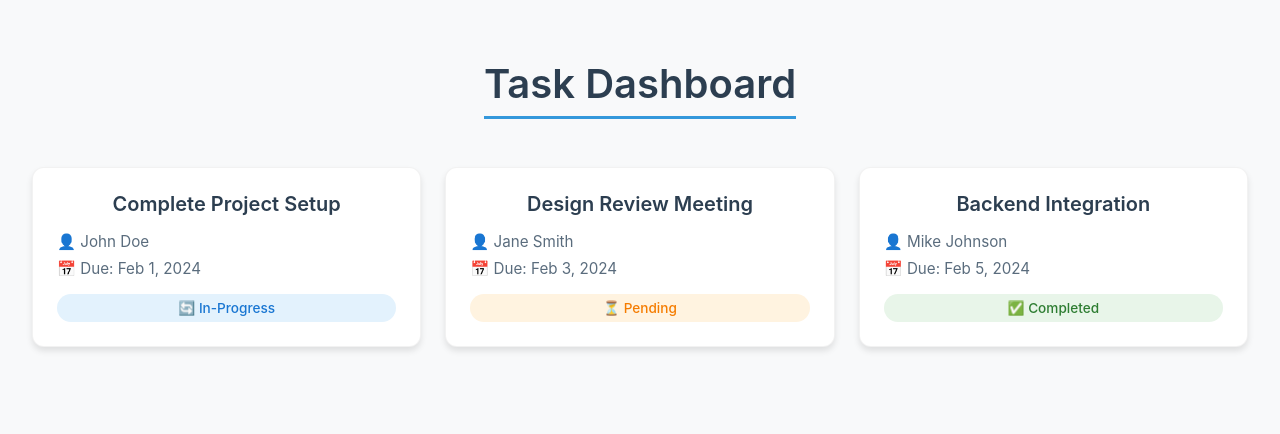
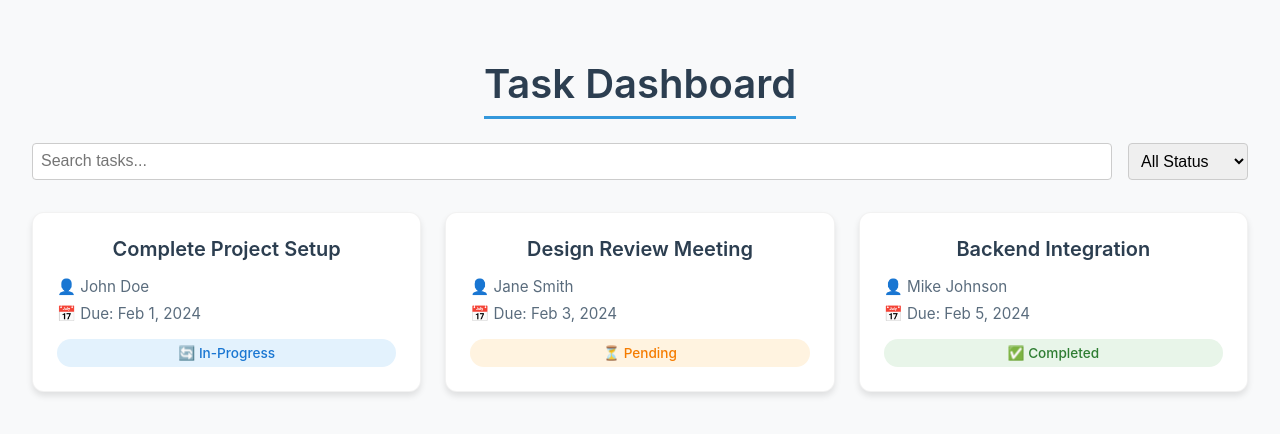
Before and after one commit to birendrabpl/React-Course, a React (Create React App) app: page / in a window 1280 px wide. Shown: the top 434 px of the page. Built offline with nearby package versions, Linux system fonts and the light colour scheme.

Commit message:
refactored code

```diff
--- a/src/components/Dashboard.css
+++ b/src/components/Dashboard.css
@@ -87,6 +87,37 @@
   color: #2e7d32;
 }
 
+.dashboard-controls {
+  display: flex;
+  gap: 1rem;
+  margin-bottom: 2rem;
+}
+
+.search-input,
+.status-filter {
+  padding: 0.5rem;
+  border: 1px solid #ccc;
+  border-radius: 4px;
+  font-size: 1rem;
+}
+
+.search-input {
+  flex: 1;
+  min-width: 200px;
+}
+
+.loading {
+  text-align: center;
+  padding: 2rem;
+  color: #666;
+}
+
+.no-results {
+  text-align: center;
+  color: #666;
+  padding: 2rem;
+}
+
 @media (max-width: 768px) {
   .dashboard {
     padding: 16px;
--- a/src/components/Dashboard.js
+++ b/src/components/Dashboard.js
@@ -1,52 +1,62 @@
-import React from 'react';
+import React, { useState, useMemo } from 'react';
+import { TaskCard } from './TaskCard/TaskCard';
+import { tasks } from '../data/tasks';
 import './Dashboard.css';
 
 export const Dashboard = () => {
-  const tasks = [
-    {
-      id: 1,
-      title: 'Complete Project Setup',
-      assignee: 'John Doe',
-      dueDate: '2024-02-01',
-      status: 'in-progress'
-    },
-    {
-      id: 2,
-      title: 'Design Review Meeting',
-      assignee: 'Jane Smith',
-      dueDate: '2024-02-03',
-      status: 'pending'
-    },
-    {
-      id: 3,
-      title: 'Backend Integration',
-      assignee: 'Mike Johnson',
-      dueDate: '2024-02-05',
-      status: 'completed'
-    }
-  ];
+  const [searchQuery, setSearchQuery] = useState('');
+  const [statusFilter, setStatusFilter] = useState('all');
+  const [isLoading, setIsLoading] = useState(false);
+
+  const filteredTasks = useMemo(() => {
+    return tasks
+      .filter(task =>
+        task.title.toLowerCase().includes(searchQuery.toLowerCase()) ||
+        task.assignee.toLowerCase().includes(searchQuery.toLowerCase())
+      )
+      .filter(task =>
+        statusFilter === 'all' ? true : task.status === statusFilter
+      );
+  }, [searchQuery, statusFilter]);
 
   return (
     <div className="dashboard">
       <h1>Task Dashboard</h1>
-      <div className="task-grid">
-        {tasks.map(task => (
-          <div key={task.id} className="task-card">
-            <h3>{task.title}</h3>
-            <div className="task-info">
-              <p>👤 {task.assignee}</p>
-              <p>📅 Due: {new Date(task.dueDate).toLocaleDateString('en-US', {
-                month: 'short',
-                day: 'numeric',
-                year: 'numeric'
-              })}</p>
-              <span className={`status ${task.status}`}>
-                {task.status === 'in-progress' ? '🔄' : task.status === 'completed' ? '✅' : '⏳'} {task.status}
-              </span>
-            </div>
-          </div>
-        ))}
+
+      <div className="dashboard-controls">
+        <input
+          type="text"
+          placeholder="Search tasks..."
+          value={searchQuery}
+          onChange={(e) => setSearchQuery(e.target.value)}
+          className="search-input"
+        />
+
+        <select
+          value={statusFilter}
+          onChange={(e) => setStatusFilter(e.target.value)}
+          className="status-filter"
+        >
+          <option value="all">All Status</option>
+          <option value="in-progress">In Progress</option>
+          <option value="pending">Pending</option>
+          <option value="completed">Completed</option>
+        </select>
       </div>
+
+      {isLoading ? (
+        <div className="loading">Loading tasks...</div>
+      ) : (
+        <div className="task-grid">
+          {filteredTasks.length > 0 ? (
+            filteredTasks.map(task => (
+              <TaskCard key={task.id} task={task} />
+            ))
+          ) : (
+            <p className="no-results">No tasks found</p>
+          )}
+        </div>
+      )}
     </div>
   );
 };
--- /dev/null
+++ b/src/components/TaskCard/TaskCard.js
@@ -0,0 +1,35 @@
+import React from 'react';
+import PropTypes from 'prop-types';
+
+export const TaskCard = ({ task }) => {
+  const getStatusIcon = (status) => {
+    return status === 'in-progress' ? '🔄' : status === 'completed' ? '✅' : '⏳';
+  };
+
+  return (
+    <div className="task-card">
+      <h3>{task.title}</h3>
+      <div className="task-info">
+        <p>👤 {task.assignee}</p>
+        <p>📅 Due: {new Date(task.dueDate).toLocaleDateString('en-US', {
+          month: 'short',
+          day: 'numeric',
+          year: 'numeric'
+        })}</p>
+        <span className={`status ${task.status}`}>
+          {getStatusIcon(task.status)} {task.status}
+        </span>
+      </div>
+    </div>
+  );
+};
+
+TaskCard.propTypes = {
+  task: PropTypes.shape({
+    id: PropTypes.number.isRequired,
+    title: PropTypes.string.isRequired,
+    assignee: PropTypes.string.isRequired,
+    dueDate: PropTypes.string.isRequired,
+    status: PropTypes.oneOf(['in-progress', 'pending', 'completed']).isRequired
+  }).isRequired
+};
--- /dev/null
+++ b/src/data/tasks.js
@@ -0,0 +1,23 @@
+export const tasks = [
+  {
+    id: 1,
+    title: 'Complete Project Setup',
+    assignee: 'John Doe',
+    dueDate: '2024-02-01',
+    status: 'in-progress'
+  },
+  {
+    id: 2,
+    title: 'Design Review Meeting',
+    assignee: 'Jane Smith',
+    dueDate: '2024-02-03',
+    status: 'pending'
+  },
+  {
+    id: 3,
+    title: 'Backend Integration',
+    assignee: 'Mike Johnson',
+    dueDate: '2024-02-05',
+    status: 'completed'
+  }
+];
```
